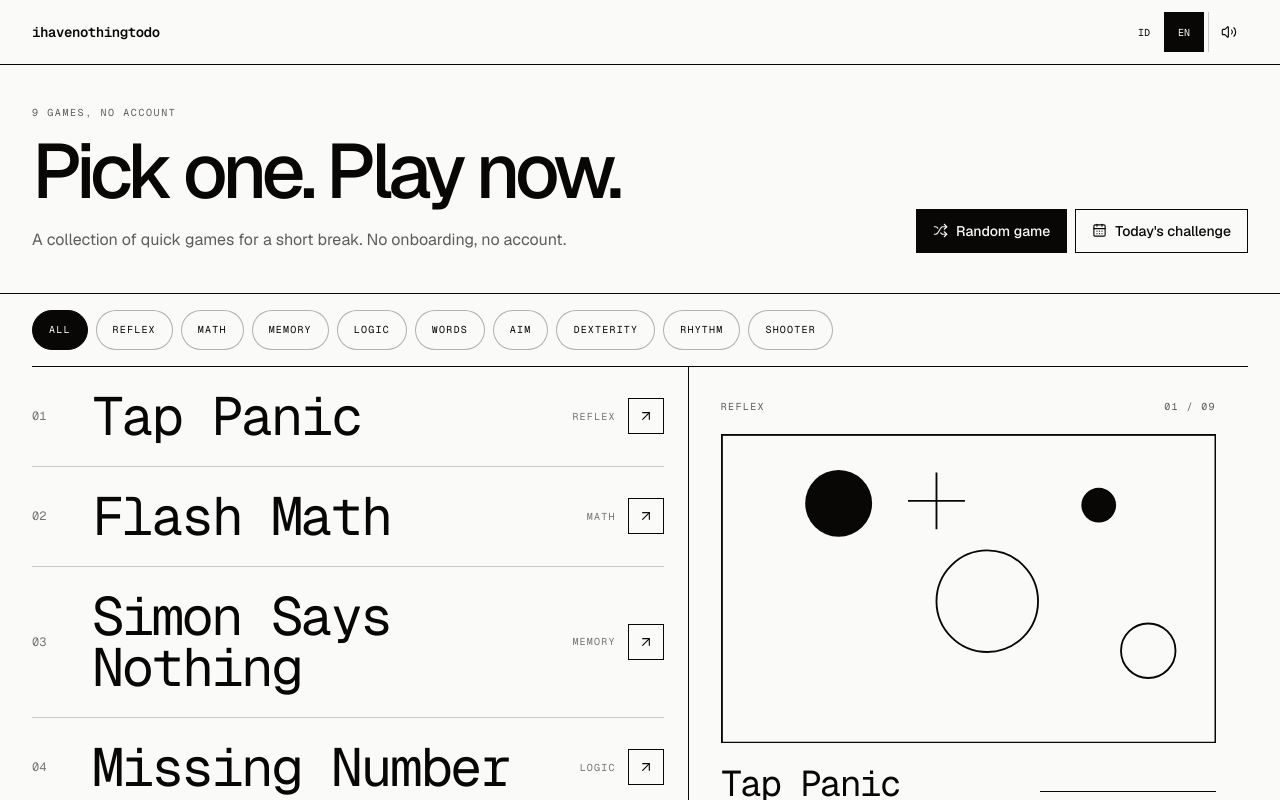
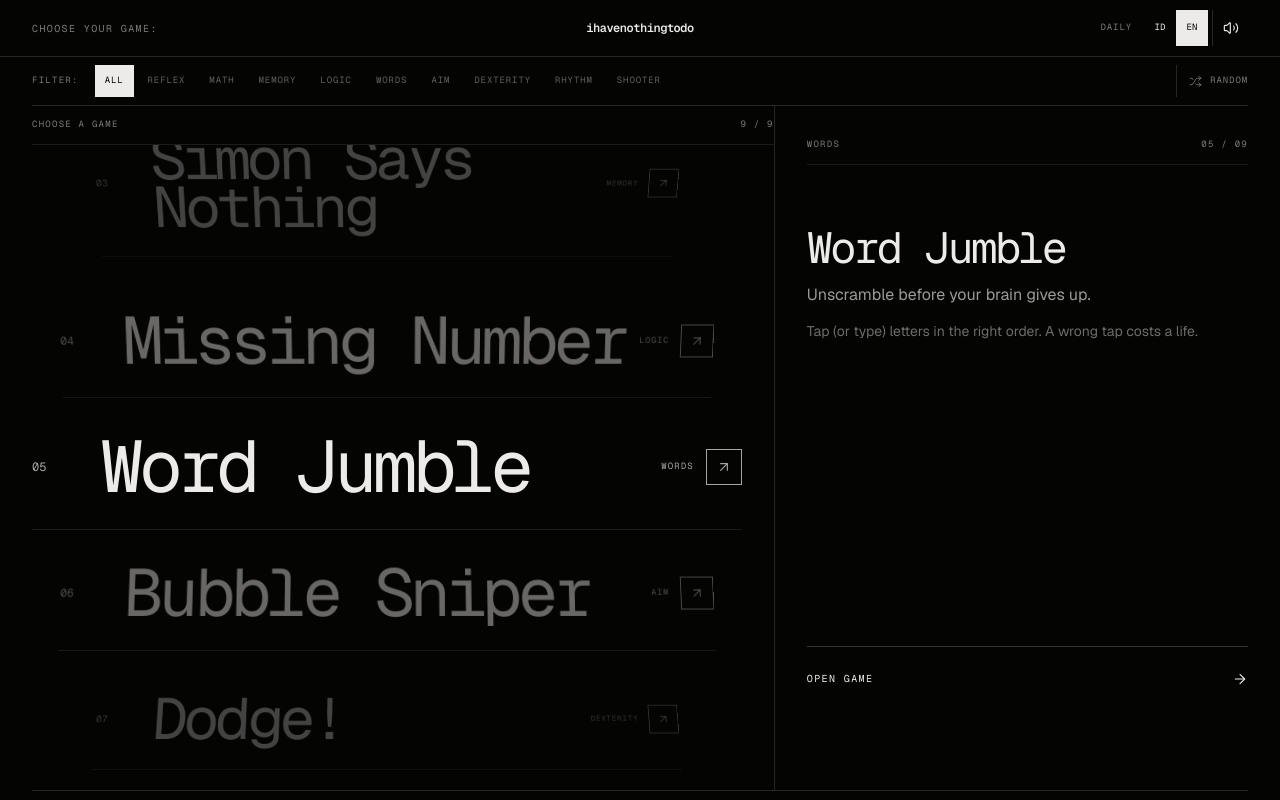
Before and after one commit to rendiero25/IhavenothingtodoGames, a React (Vite) app: page / in a window 1280 px wide. Shown: the top 800 px of the page. Built offline with nearby package versions, Linux system fonts and the light colour scheme; a web font is replaced by a local one.

Commit message:
feat: add centered game wheel scroller

```diff
--- a/index.html
+++ b/index.html
@@ -5,7 +5,7 @@
     <meta name="viewport" content="width=device-width, initial-scale=1.0, viewport-fit=cover" />
     <title>ihavenothingtodo</title>
     <meta name="description" content="Koleksi mini-game cepat. Pilih, buka, dan langsung bermain tanpa akun." />
-    <meta name="theme-color" content="#f9f9f7" />
+    <meta name="theme-color" content="#1b1b1a" />
     <link rel="icon" href="/favicon.svg" type="image/svg+xml" />
     <meta property="og:title" content="ihavenothingtodo" />
     <meta property="og:description" content="Quick games for a short break." />
--- a/src/components/GameCard.tsx
+++ b/src/components/GameCard.tsx
@@ -5,6 +5,7 @@ import type { GameMeta } from '../games/types';
 interface GameCardProps {
   meta: GameMeta;
   index: number;
+  distance?: number;
   selected?: boolean;
   onPreview: () => void;
   onSelect: () => void;
@@ -13,38 +14,48 @@ interface GameCardProps {
 export function GameCard({
   meta,
   index,
+  distance = 0,
   selected = false,
   onPreview,
   onSelect,
 }: GameCardProps) {
   const { locale, t } = useI18n();
   const catKey = `cat.${meta.category}` as const;
+  const wheelDistance = Math.min(Math.abs(distance), 3);
+  const wheelScale = [1, 0.92, 0.82, 0.72][wheelDistance];
+  const wheelOpacity = [1, 0.78, 0.5, 0.28][wheelDistance];
+  const wheelRotation = Math.max(-16, Math.min(16, distance * 7));
 
   return (
     <button
       type="button"
+      id={`game-row-${meta.id}`}
       onMouseEnter={onPreview}
       onFocus={onPreview}
       onClick={onSelect}
       aria-current={selected ? 'true' : undefined}
-      className="game-list-item group grid w-full cursor-pointer grid-cols-[2.25rem_minmax(0,1fr)_auto] items-center gap-3 border-b border-ink/20 py-5 text-left outline-none transition-colors duration-200 ease-out hover:bg-ink hover:text-paper focus-visible:bg-ink focus-visible:text-paper sm:grid-cols-[3rem_minmax(0,1fr)_auto] sm:py-6"
+      style={{
+        opacity: wheelOpacity,
+        transform: `perspective(850px) rotateX(${wheelRotation}deg) scale(${wheelScale})`,
+      }}
+      className={`game-list-item origin-center group grid w-full cursor-pointer grid-cols-[2.4rem_minmax(0,1fr)_auto] items-center gap-3 border-b border-ink/10 py-5 text-left outline-none transition-[color,transform,opacity] duration-300 ease-out sm:grid-cols-[3.5rem_minmax(0,1fr)_auto] sm:py-7 xl:py-8 ${selected ? 'text-ink' : 'text-ink/55 hover:text-ink/85 focus-visible:text-ink'}`}
     >
-      <span className="font-mono text-[11px] tabular-nums opacity-55 sm:text-xs">
+      <span className="font-mono text-[10px] tabular-nums opacity-70 sm:text-xs">
         {String(index + 1).padStart(2, '0')}
       </span>
       <span className="min-w-0">
-        <span className="block font-pixel text-[clamp(1.45rem,4.2vw,3.9rem)] leading-[0.95] tracking-[-0.045em]">
+        <span className="block font-pixel text-[clamp(2.35rem,5.7vw,6.5rem)] leading-[0.84] tracking-[-0.065em]">
           {meta.name[locale]}
         </span>
-        <span className="mt-2 block font-mono text-[10px] uppercase tracking-[0.12em] opacity-55 sm:hidden">
+        <span className="mt-2 block font-mono text-[9px] uppercase tracking-[0.12em] opacity-70 sm:hidden">
           {t(catKey)}
         </span>
       </span>
       <span className="flex items-center gap-3">
-        <span className="hidden font-mono text-[10px] uppercase tracking-[0.12em] opacity-55 sm:block">
+        <span className="hidden font-mono text-[9px] uppercase tracking-[0.12em] opacity-70 sm:block">
           {t(catKey)}
         </span>
-        <span className="grid size-9 place-items-center border border-current transition-transform duration-200 ease-out group-hover:translate-x-0.5 group-hover:-translate-y-0.5">
+        <span className="grid size-8 place-items-center border border-current opacity-70 transition-transform duration-200 ease-out group-hover:translate-x-0.5 group-hover:-translate-y-0.5 sm:size-9">
           <ArrowUpRight aria-hidden="true" size={16} strokeWidth={1.7} />
         </span>
       </span>
--- a/src/components/Header.tsx
+++ b/src/components/Header.tsx
@@ -9,16 +9,28 @@ export function Header({ wide = false }: { wide?: boolean }) {
   const [muted, setMuted] = useState(sfx.muted);
 
   return (
-    <header className="sticky top-0 z-30 border-b border-ink bg-paper">
-      <div className={`mx-auto flex min-h-16 w-full items-center justify-between gap-4 px-4 sm:px-6 ${wide ? 'max-w-[1600px] lg:px-8' : 'max-w-5xl'}`}>
+    <header className="sticky top-0 z-30 border-b border-ink/15 bg-paper">
+      <div className={`mx-auto grid min-h-14 w-full grid-cols-[1fr_auto_1fr] items-center gap-4 px-4 sm:px-6 ${wide ? 'max-w-[1800px] lg:px-8' : 'max-w-5xl'}`}>
+        <span className="font-mono text-[9px] uppercase tracking-[0.14em] text-ink-soft sm:text-[10px]">
+          {wide ? (locale === 'id' ? 'Pilih game:' : 'Choose your game:') : 'ihavenothingtodo'}
+        </span>
+
         <Link
           to="/"
-          className="font-mono text-xs font-semibold lowercase tracking-[-0.03em] outline-none focus-visible:underline focus-visible:underline-offset-4 sm:text-sm"
+          className="font-mono text-[11px] font-semibold lowercase tracking-[-0.04em] outline-none focus-visible:underline focus-visible:underline-offset-4 sm:text-xs"
         >
           ihavenothingtodo
         </Link>
 
-        <div className="flex items-center gap-1">
+        <div className="flex items-center justify-end gap-1">
+          {wide && (
+            <Link
+              to="/daily"
+              className="hidden min-h-9 items-center px-2 font-mono text-[9px] uppercase tracking-[0.1em] text-ink-soft outline-none hover:text-ink focus-visible:text-ink sm:inline-flex"
+            >
+              {locale === 'id' ? 'Harian' : 'Daily'}
+            </Link>
+          )}
           <div className="flex" aria-label={locale === 'id' ? 'Pilih bahasa' : 'Choose language'}>
             {(['id', 'en'] as const).map((language) => (
               <button
@@ -26,7 +38,7 @@ export function Header({ wide = false }: { wide?: boolean }) {
                 type="button"
                 onClick={() => setLocale(language)}
                 aria-pressed={locale === language}
-                className={`min-h-10 min-w-10 cursor-pointer px-2 font-mono text-[10px] uppercase outline-none transition-colors duration-200 ${locale === language ? 'bg-ink text-paper' : 'bg-paper text-ink hover:bg-ink hover:text-paper focus-visible:bg-ink focus-visible:text-paper'}`}
+                className={`min-h-9 min-w-8 cursor-pointer px-2 font-mono text-[9px] uppercase outline-none transition-colors duration-200 ${locale === language ? 'bg-ink text-paper' : 'bg-paper text-ink hover:bg-ink hover:text-paper focus-visible:bg-ink focus-visible:text-paper'}`}
               >
                 {language}
               </button>
@@ -39,7 +51,7 @@ export function Header({ wide = false }: { wide?: boolean }) {
               setMuted(sfx.toggleMute());
             }}
             aria-label={muted ? t('a11y.unmute') : t('a11y.mute')}
-            className="grid size-10 cursor-pointer place-items-center border-l border-ink/20 bg-paper outline-none transition-colors duration-200 hover:bg-ink hover:text-paper focus-visible:bg-ink focus-visible:text-paper"
+            className="grid size-9 cursor-pointer place-items-center border-l border-ink/15 bg-paper outline-none transition-colors duration-200 hover:bg-ink hover:text-paper focus-visible:bg-ink focus-visible:text-paper"
           >
             {muted ? <VolumeX size={16} strokeWidth={1.7} /> : <Volume2 size={16} strokeWidth={1.7} />}
           </button>
--- a/src/pages/Home.tsx
+++ b/src/pages/Home.tsx
@@ -1,9 +1,7 @@
 import { useEffect, useMemo, useState } from 'react';
-import { ArrowRight, CalendarDays, Shuffle } from 'lucide-react';
-import { Link } from 'react-router-dom';
+import { ArrowRight, Shuffle } from 'lucide-react';
 import { motion, useReducedMotion } from 'motion/react';
 import { Header } from '../components/Header';
-import { GameArtwork } from '../components/GameArtwork';
 import { GameCard } from '../components/GameCard';
 import { GameModal } from '../components/GameModal';
 import { GAMES } from '../games/registry';
@@ -13,11 +11,60 @@ import type { Category, GameMeta } from '../games/types';
 
 type Filter = 'all' | Category;
 
+function PreviewPanel({
+  game,
+  onLaunch,
+  reduceMotion,
+}: {
+  game: GameMeta;
+  onLaunch: () => void;
+  reduceMotion: boolean | null;
+}) {
+  const { locale, t } = useI18n();
+  const gameNumber = String(GAMES.indexOf(game) + 1).padStart(2, '0');
+
+  return (
+    <motion.div
+      key={game.id}
+      initial={reduceMotion ? false : { opacity: 0 }}
+      animate={{ opacity: 1 }}
+      transition={{ duration: 0.18, ease: [0.22, 1, 0.36, 1] }}
+      className="flex h-full min-h-[30rem] flex-col"
+    >
+      <div className="flex items-center justify-between border-b border-ink/10 pb-3 font-mono text-[9px] uppercase tracking-[0.14em] text-ink-soft">
+        <span>{t(`cat.${game.category}` as const)}</span>
+        <span>{gameNumber} / {String(GAMES.length).padStart(2, '0')}</span>
+      </div>
+
+      <div className="flex flex-1 flex-col justify-center py-12 lg:py-16">
+        <h2 className="font-pixel text-[clamp(2rem,3.4vw,4.3rem)] leading-[0.86] tracking-[-0.06em]">
+          {game.name[locale]}
+        </h2>
+        <p className="mt-4 max-w-[38rem] text-base leading-relaxed text-ink/65">
+          {game.tagline[locale]}
+        </p>
+        <p className="mt-3 max-w-[38rem] text-sm leading-relaxed text-ink/45">
+          {game.howTo[locale]}
+        </p>
+
+        <button
+          type="button"
+          onClick={onLaunch}
+          className="group mt-auto flex min-h-12 items-center justify-between border-t border-ink/20 pt-4 text-left font-mono text-[10px] uppercase tracking-[0.14em] outline-none hover:text-ink/65 focus-visible:text-ink/65"
+        >
+          <span>{locale === 'id' ? 'Buka game' : 'Open game'}</span>
+          <ArrowRight className="transition-transform duration-200 group-hover:translate-x-1" size={16} strokeWidth={1.6} />
+        </button>
+      </div>
+    </motion.div>
+  );
+}
+
 export default function Home() {
   const { locale, t } = useI18n();
   const reduceMotion = useReducedMotion();
   const [filter, setFilter] = useState<Filter>('all');
-  const [previewId, setPreviewId] = useState(GAMES[0].id);
+  const [previewId, setPreviewId] = useState(GAMES[Math.floor(GAMES.length / 2)].id);
   const [openGame, setOpenGame] = useState<GameMeta | null>(null);
 
   const filters = useMemo<Filter[]>(
@@ -30,6 +77,7 @@ export default function Home() {
   );
   const previewGame =
     filteredGames.find((game) => game.id === previewId) ?? filteredGames[0] ?? GAMES[0];
+  const previewIndex = Math.max(filteredGames.findIndex((game) => game.id === previewGame.id), 0);
 
   useEffect(() => {
     if (!filteredGames.some((game) => game.id === previewId)) {
@@ -38,7 +86,16 @@ export default function Home() {
   }, [filteredGames, previewId]);
 
   useEffect(() => {
-    document.title = 'ihavenothingtodo | quick games';
+    const row = document.getElementById(`game-row-${previewGame.id}`);
+    row?.scrollIntoView({
+      block: 'center',
+      inline: 'nearest',
+      behavior: reduceMotion ? 'auto' : 'smooth',
+    });
+  }, [previewGame.id, reduceMotion]);
+
+  useEffect(() => {
+    document.title = 'ihavenothingtodo';
     return () => {
       document.title = 'ihavenothingtodo';
     };
@@ -60,41 +117,12 @@ export default function Home() {
     <div className="min-h-dvh bg-paper text-ink">
       <Header wide />
 
-      <main>
-        <section className="mx-auto grid max-w-[1600px] gap-8 border-b border-ink px-4 py-8 sm:px-6 sm:py-10 lg:grid-cols-[minmax(0,1fr)_auto] lg:items-end lg:px-8">
-          <div>
-            <p className="font-mono text-[10px] uppercase tracking-[0.16em] text-ink-soft">
-              {locale === 'id' ? '9 game, tanpa akun' : '9 games, no account'}
-            </p>
-            <h1 className="mt-4 max-w-[16ch] text-[clamp(2.75rem,6vw,6.25rem)] font-medium leading-[0.92] tracking-[-0.065em]">
-              {locale === 'id' ? 'Pilih satu. Main sekarang.' : 'Pick one. Play now.'}
-            </h1>
-            <p className="mt-5 max-w-[52ch] text-sm leading-relaxed text-ink/65 sm:text-base">
-              {t('site.tagline')}
-            </p>
-          </div>
-
-          <div className="flex flex-wrap gap-2 lg:justify-end">
-            <button
-              type="button"
-              onClick={randomGame}
-              className="inline-flex min-h-11 cursor-pointer items-center gap-2 border border-ink bg-ink px-4 text-sm font-medium text-paper outline-none transition-colors duration-200 hover:bg-paper hover:text-ink focus-visible:bg-paper focus-visible:text-ink"
-            >
-              <Shuffle size={15} strokeWidth={1.8} />
-              {t('home.bored')}
-            </button>
-            <Link
-              to="/daily"
-              className="inline-flex min-h-11 items-center gap-2 border border-ink px-4 text-sm font-medium outline-none transition-colors duration-200 hover:bg-ink hover:text-paper focus-visible:bg-ink focus-visible:text-paper"
-            >
-              <CalendarDays size={15} strokeWidth={1.8} />
-              {t('home.daily.title')}
-            </Link>
-          </div>
-        </section>
-
-        <section className="mx-auto max-w-[1600px] px-4 sm:px-6 lg:px-8">
-          <div className="flex items-center gap-2 overflow-x-auto border-b border-ink py-4" aria-label={locale === 'id' ? 'Filter kategori' : 'Category filters'}>
+      <main className="mx-auto max-w-[1800px] px-4 sm:px-6 lg:px-8">
+        <section className="flex min-h-12 items-center justify-between gap-4 border-b border-ink/15 py-2" aria-label={locale === 'id' ? 'Filter kategori' : 'Category filters'}>
+          <span className="shrink-0 font-mono text-[9px] uppercase tracking-[0.14em] text-ink-soft">
+            {locale === 'id' ? 'Filter:' : 'Filter:'}
+          </span>
+          <div className="flex min-w-0 flex-1 items-center gap-1 overflow-x-auto">
             {filters.map((item) => {
               const active = filter === item;
               const label = item === 'all'
@@ -106,10 +134,10 @@ export default function Home() {
                   type="button"
                   aria-pressed={active}
                   onClick={() => setFilter(item)}
-                  className={`min-h-10 shrink-0 cursor-pointer rounded-full border px-4 font-mono text-[10px] uppercase tracking-[0.12em] outline-none transition-colors duration-200 ${
+                  className={`min-h-8 shrink-0 cursor-pointer px-2.5 font-mono text-[9px] uppercase tracking-[0.1em] outline-none transition-colors duration-200 ${
                     active
-                      ? 'border-ink bg-ink text-paper'
-                      : 'border-ink/30 bg-paper text-ink hover:border-ink focus-visible:border-ink'
+                      ? 'bg-ink text-paper'
+                      : 'text-ink/40 hover:text-ink focus-visible:bg-ink focus-visible:text-paper'
                   }`}
                 >
                   {label}
@@ -117,77 +145,51 @@ export default function Home() {
               );
             })}
           </div>
+          <button
+            type="button"
+            onClick={randomGame}
+            className="inline-flex min-h-8 shrink-0 cursor-pointer items-center gap-2 border-l border-ink/15 pl-3 font-mono text-[9px] uppercase tracking-[0.1em] text-ink-soft outline-none hover:text-ink focus-visible:text-ink"
+          >
+            <Shuffle size={13} strokeWidth={1.6} />
+            <span className="hidden sm:inline">{locale === 'id' ? 'Acak' : 'Random'}</span>
+          </button>
+        </section>
 
-          <div className="grid border-b border-ink lg:grid-cols-[minmax(0,1.08fr)_minmax(22rem,0.92fr)]">
-            <nav
-              aria-label={t('home.grid.title')}
-              className="min-w-0 lg:max-h-[calc(100dvh-15.5rem)] lg:overflow-y-auto lg:border-r lg:border-ink lg:pr-6"
-            >
-              {filteredGames.map((meta) => (
+        <section className="grid lg:grid-cols-[minmax(0,1.22fr)_minmax(23rem,0.78fr)]">
+          <div className="wheel-viewport order-2 min-w-0 max-h-[58dvh] lg:order-1 lg:h-[calc(100dvh-7.25rem)] lg:max-h-none">
+            <div className="flex items-center justify-between border-b border-ink/10 py-3 font-mono text-[9px] uppercase tracking-[0.14em] text-ink-soft">
+              <span>{locale === 'id' ? 'Pilih game' : 'Choose a game'}</span>
+              <span>{filteredGames.length} / {GAMES.length}</span>
+            </div>
+            <nav aria-label={t('home.grid.title')} className="wheel-scroll lg:pr-8">
+              {filteredGames.map((meta, index) => (
                 <GameCard
                   key={meta.id}
                   meta={meta}
                   index={GAMES.indexOf(meta)}
+                  distance={index - previewIndex}
                   selected={previewGame.id === meta.id}
                   onPreview={() => setPreviewId(meta.id)}
                   onSelect={() => launch(meta)}
                 />
               ))}
             </nav>
+          </div>
 
-            <aside className="hidden min-h-[34rem] p-6 lg:block xl:p-8" aria-live="polite">
-              <motion.div
-                key={previewGame.id}
-                initial={reduceMotion ? false : { opacity: 0, y: 8 }}
-                animate={{ opacity: 1, y: 0 }}
-                transition={{ duration: 0.2, ease: [0.22, 1, 0.36, 1] }}
-                className="flex h-full flex-col"
-              >
-                <div className="flex items-center justify-between font-mono text-[10px] uppercase tracking-[0.14em] text-ink-soft">
-                  <span>{t(`cat.${previewGame.category}` as const)}</span>
-                  <span>{String(GAMES.indexOf(previewGame) + 1).padStart(2, '0')} / {String(GAMES.length).padStart(2, '0')}</span>
-                </div>
+          <aside className="order-1 min-h-[34rem] border-b border-ink/15 py-6 lg:order-2 lg:min-h-0 lg:border-b-0 lg:border-l lg:py-8 lg:pl-8" aria-live="polite">
+            <PreviewPanel
+              game={previewGame}
+              onLaunch={() => launch(previewGame)}
+              reduceMotion={reduceMotion}
+            />
+          </aside>
+        </section>
 
-                <button
-                  type="button"
-                  onClick={() => launch(previewGame)}
-                  className="mt-5 block aspect-[8/5] w-full cursor-pointer outline-none focus-visible:ring-2 focus-visible:ring-ink focus-visible:ring-offset-4"
-                  aria-label={`${locale === 'id' ? 'Mainkan' : 'Play'} ${previewGame.name[locale]}`}
-                >
-                  <GameArtwork
-                    gameId={previewGame.id}
-                    label={`${previewGame.name[locale]} preview`}
-                  />
-                </button>
-
-                <div className="mt-6 grid gap-5 xl:grid-cols-[minmax(0,1fr)_11rem]">
-                  <div>
-                    <h2 className="font-pixel text-[clamp(1.7rem,2.8vw,3.25rem)] leading-[0.95] tracking-[-0.045em]">
-                      {previewGame.name[locale]}
-                    </h2>
-                    <p className="mt-3 max-w-[38rem] text-sm leading-relaxed text-ink/65">
-                      {previewGame.tagline[locale]}
-                    </p>
-                  </div>
-                  <button
-                    type="button"
-                    onClick={() => launch(previewGame)}
-                    className="group inline-flex min-h-11 cursor-pointer items-center justify-between self-end border-t border-ink py-3 text-sm font-medium outline-none focus-visible:bg-ink focus-visible:px-3 focus-visible:text-paper"
-                  >
-                    {locale === 'id' ? 'Buka game' : 'Open game'}
-                    <ArrowRight className="transition-transform duration-200 group-hover:translate-x-1" size={16} strokeWidth={1.8} />
-                  </button>
-                </div>
-              </motion.div>
-            </aside>
-          </div>
-        </section>
+        <footer className="flex min-h-12 items-center justify-between border-t border-ink/15 font-mono text-[9px] uppercase tracking-[0.12em] text-ink-soft">
+          <span>ihavenothingtodo</span>
+          <span>{t('home.footer')}</span>
+        </footer>
       </main>
-
-      <footer className="mx-auto flex max-w-[1600px] flex-col gap-2 px-4 py-5 font-mono text-[10px] uppercase tracking-[0.12em] text-ink-soft sm:flex-row sm:items-center sm:justify-between sm:px-6 lg:px-8">
-        <span>© {new Date().getFullYear()} ihavenothingtodo</span>
-        <span>{t('home.footer')}</span>
-      </footer>
 
       {openGame && <GameModal meta={openGame} onClose={() => setOpenGame(null)} />}
     </div>
--- a/src/styles/global.css
+++ b/src/styles/global.css
@@ -1,20 +1,20 @@
 @import "tailwindcss";
 
 @theme {
-  --color-cream: oklch(0.985 0.002 90);
-  --color-paper: oklch(0.985 0.002 90);
-  --color-ink: oklch(0.13 0.003 90);
-  --color-ink-soft: oklch(0.48 0.004 90);
-  --color-coral: oklch(0.13 0.003 90);
-  --color-coral-dark: oklch(0.22 0.003 90);
-  --color-teal: oklch(0.28 0.003 90);
-  --color-teal-dark: oklch(0.13 0.003 90);
-  --color-amber: oklch(0.9 0.003 90);
-  --color-amber-dark: oklch(0.42 0.003 90);
-  --color-pink: oklch(0.25 0.003 90);
-  --color-pink-dark: oklch(0.36 0.003 90);
-  --color-navy: oklch(0.13 0.003 90);
-  --color-navy-soft: oklch(0.4 0.003 90);
+  --color-cream: oklch(0.105 0.003 90);
+  --color-paper: oklch(0.105 0.003 90);
+  --color-ink: oklch(0.94 0.003 90);
+  --color-ink-soft: oklch(0.58 0.004 90);
+  --color-coral: oklch(0.94 0.003 90);
+  --color-coral-dark: oklch(0.76 0.003 90);
+  --color-teal: oklch(0.72 0.003 90);
+  --color-teal-dark: oklch(0.105 0.003 90);
+  --color-amber: oklch(0.25 0.003 90);
+  --color-amber-dark: oklch(0.55 0.003 90);
+  --color-pink: oklch(0.76 0.003 90);
+  --color-pink-dark: oklch(0.42 0.003 90);
+  --color-navy: oklch(0.08 0.003 90);
+  --color-navy-soft: oklch(0.35 0.003 90);
   --color-neon-pink: oklch(0.94 0.003 90);
   --color-neon-green: oklch(0.94 0.003 90);
   --color-neon-yellow: oklch(0.94 0.003 90);
@@ -26,7 +26,7 @@
 }
 
 :root {
-  color-scheme: light;
+  color-scheme: dark;
   font-synthesis: none;
   text-rendering: optimizeLegibility;
 }
@@ -59,6 +59,24 @@ a {
   color: var(--color-paper);
 }
 
+.wheel-viewport {
+  display: flex;
+  flex-direction: column;
+  overflow: hidden;
+}
+
+.wheel-scroll {
+  min-height: 0;
+  flex: 1;
+  overflow-y: auto;
+  overscroll-behavior: contain;
+  scrollbar-width: none;
+}
+
+.wheel-scroll::-webkit-scrollbar {
+  display: none;
+}
+
 @media (prefers-reduced-motion: reduce) {
   *,
   *::before,
```
Also changed, not shown: src/shell/GameShell.tsx (+5 -5 lines).
